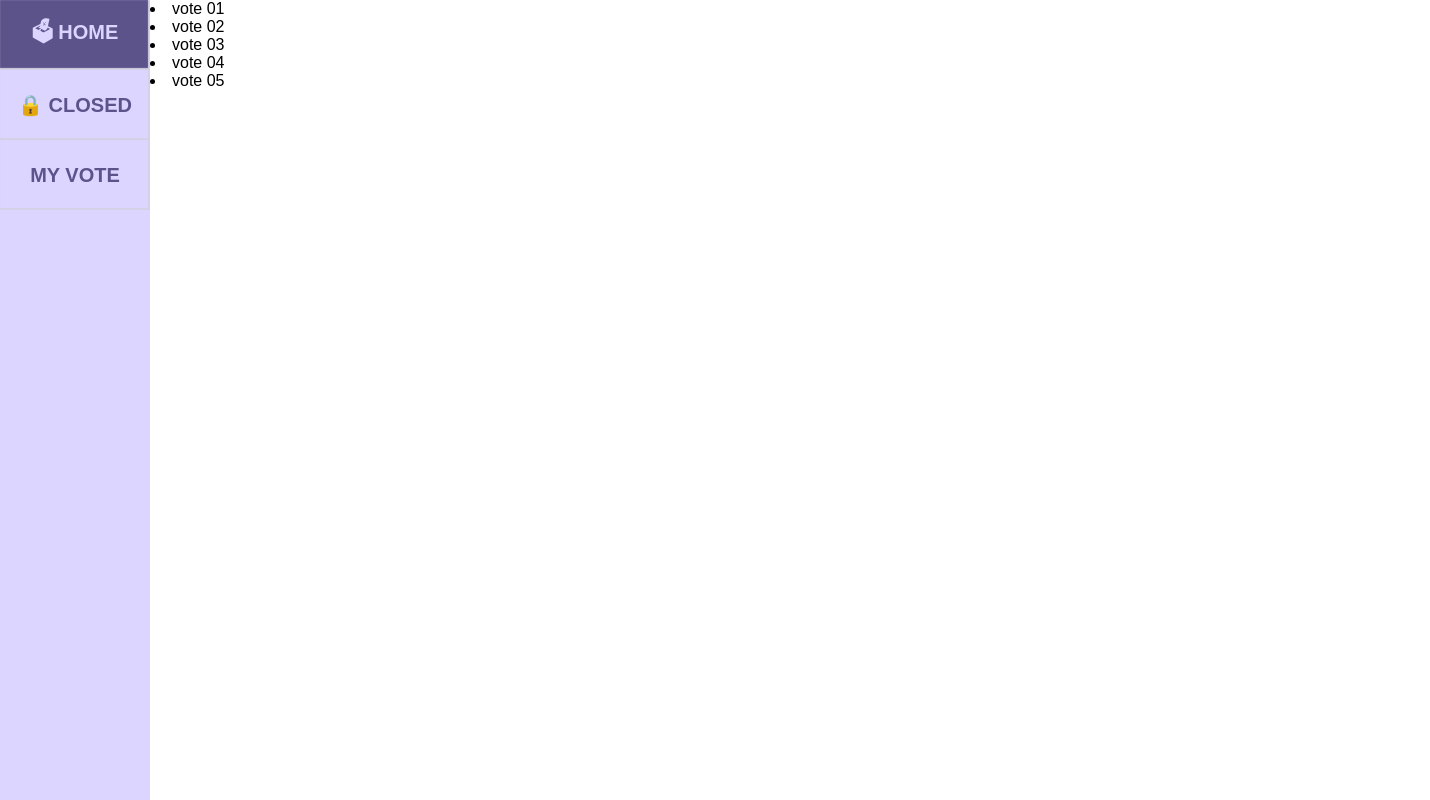
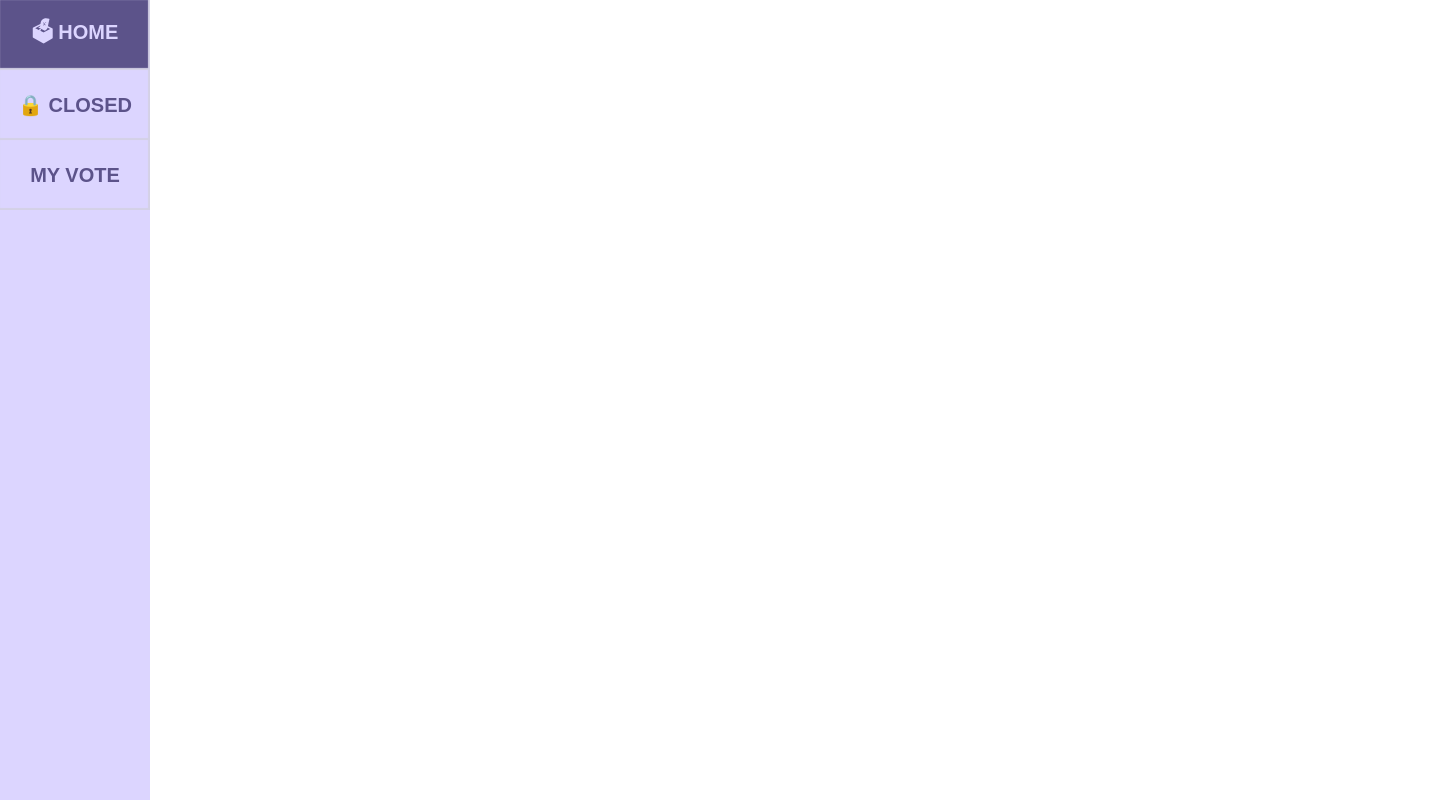
Before and after one commit to syaring/voting-for-all, a React (Create React App) app: page / in a window 1280 px wide. Shown: the whole page, 1430 px wide, since content can reach past the window. Built offline with nearby package versions, Linux system fonts and the light colour scheme.

Commit message:
💄 Update OngoingPage styles

```diff
--- /dev/null
+++ b/src/Pages/OngoingPage/OngoingPage.styles.ts
@@ -0,0 +1,11 @@
+import { css } from 'emotion';
+
+function getLabel(label: string) { return `OngoingPage__${label}`; }
+
+export const Root = css({
+  width: '100vw',
+  display: 'flex',
+  flexWrap: 'wrap',
+  flexDirection: 'row',
+  label: getLabel('Root'),
+})
--- a/src/Pages/OngoingPage/OngoingPage.tsx
+++ b/src/Pages/OngoingPage/OngoingPage.tsx
@@ -1,13 +1,10 @@
 import * as React from 'react';
+
+import * as styles from './OngoingPage.styles';
 
 export default function OngoingPage() {
   return (
-    <div>
-      <li>vote 01</li>
-      <li>vote 02</li>
-      <li>vote 03</li>
-      <li>vote 04</li>
-      <li>vote 05</li>
+    <div className={styles.Root}>
     </div>
   );
 }
```
